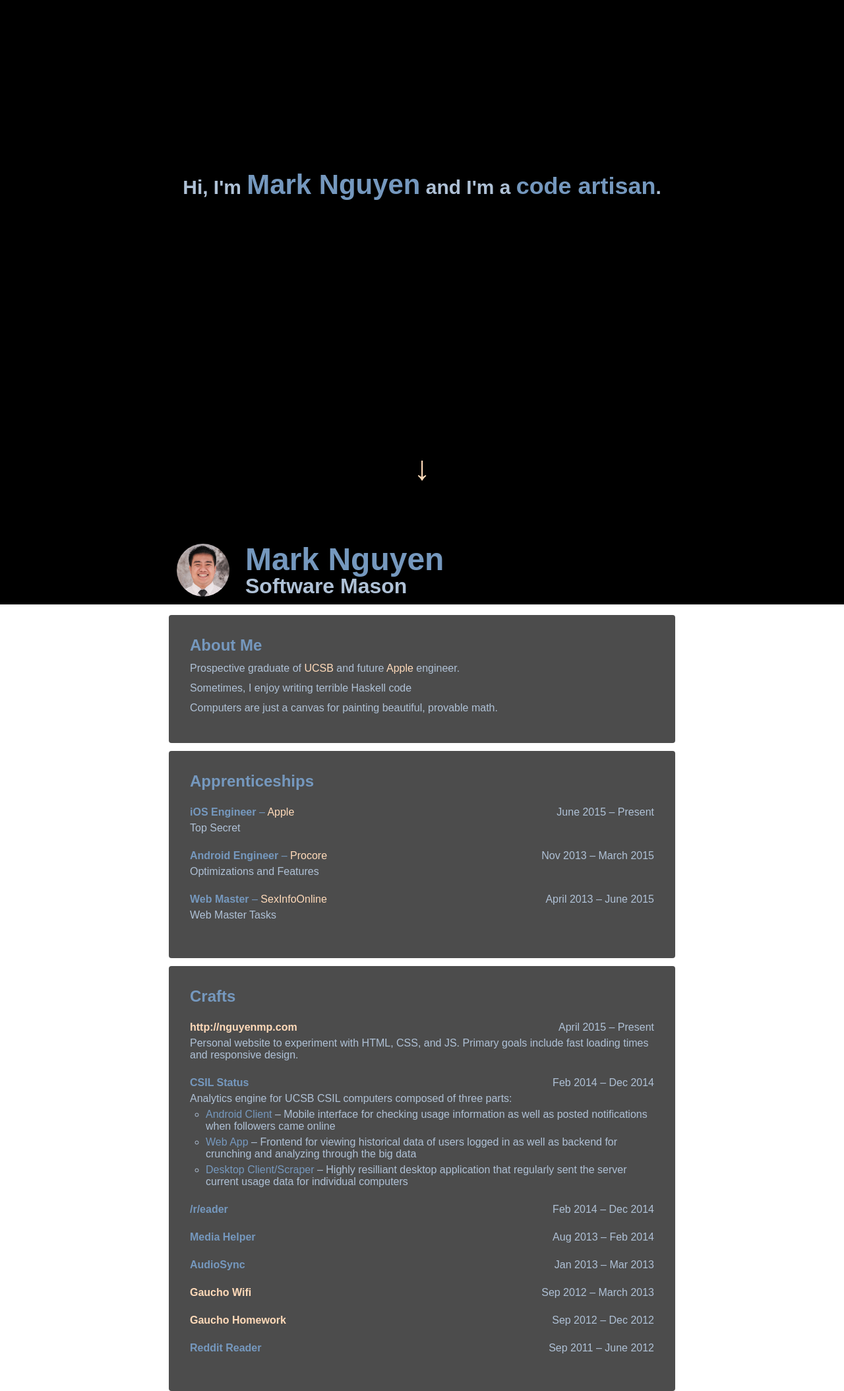
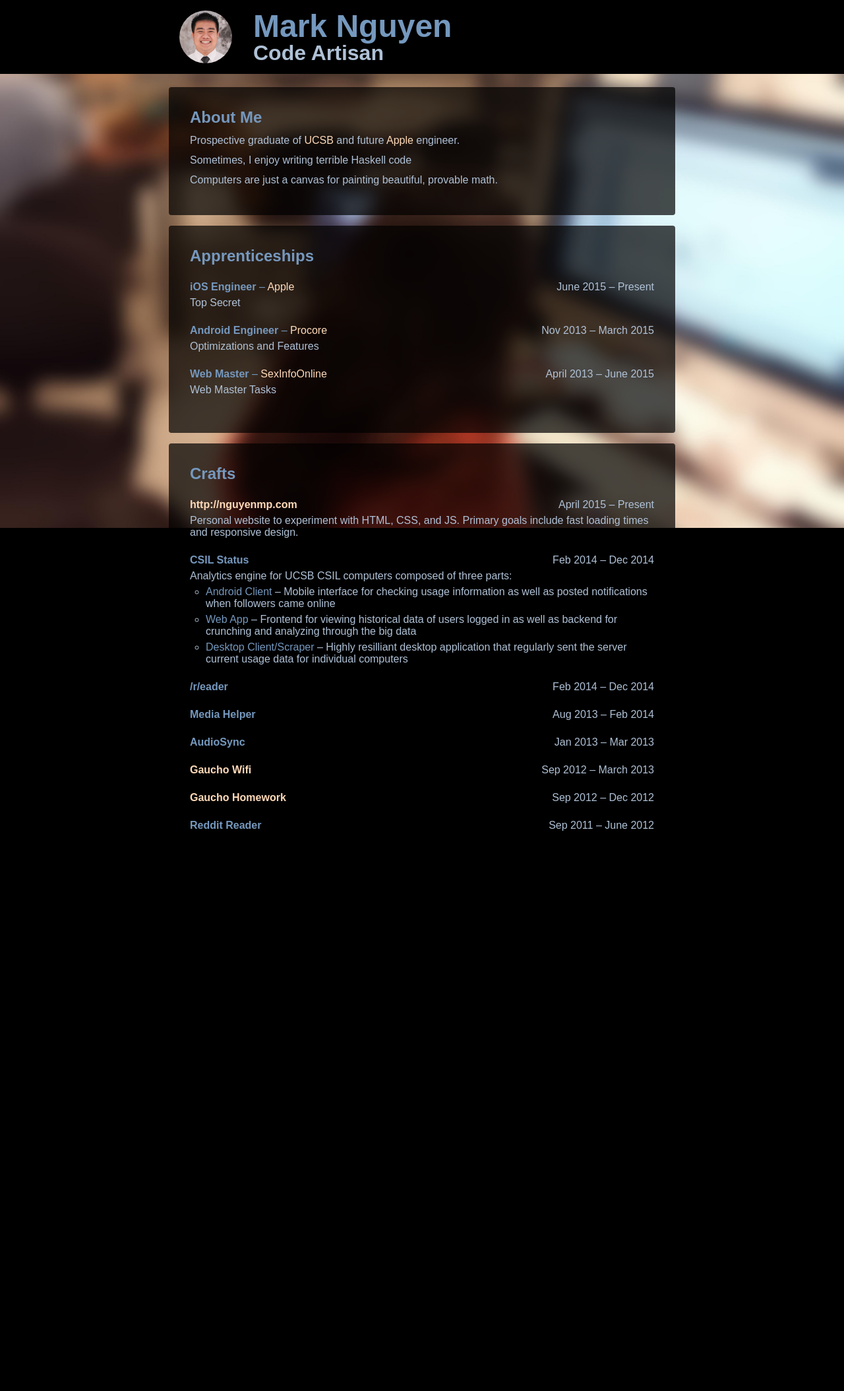
Before and after one commit to nguyenmp/mark-nguyen, a PHP site: page / in a window 1280 px wide. Shown: the whole page at 66% size. After the commit the page ends 1259 px from the top, so only its background shows below. Run offline with PHP 8.4, Linux system fonts and the light colour scheme; some libraries are stand-ins or nearby versions.

Commit message:
Removed landing page and added background fade in

```diff
--- a/index.html
+++ b/index.html
@@ -24,29 +24,22 @@
     <meta charset="UTF-8">
   </head>
   <body>
-    <div id="background" class="full-screen"></div>
+    <div id="background" class="full-screen" data-fade-in="0.5s"></div>
 
-    <section id="landing" class="full-screen">
-      <div id="landing-inner" class="content_card_inner">
-        <h3 id="landing-header" data-fade-in="0.5s">Hi, I'm <span id="landing-name">Mark Nguyen</span> and I'm a <span id="landing-title">code artisan</span>.</h3>
-        <a id="start-link" href="#title" data-fade-in="1.5s"><div id="start-button"><span id="start-button-text">&darr;</span></div></a>
-      </div>
-    </section>
-
-    <div id="content">
+    <div id="content" data-fade-in="0s">
       <div id="title_container">
         <header>
           <div id="title" class="header">
             <div id="my_face"></div>
             <div class="header_text">
               <h1 id="my_name">Mark Nguyen</h1>
-              <h2 id="my_title">Software Mason</h2>
+              <h2 id="my_title">Code Artisan</h2>
             </div>
           </div>
         </header>
       </div>
 
-      <section id="about" class="content_card" data-fade-in="0s">
+      <section id="about" class="content_card" data-fade-in="1s">
         <div class="content_card_inner">
           <header><h2>About Me</h2></header>
           <p>Prospective graduate of <a href="Http://ucsb.edu">UCSB</a> and future <a href="http://apple.com">Apple</a> engineer.</p>
@@ -55,7 +48,7 @@
         </div>
       </section>
 
-      <section id="experience" class="content_card" data-fade-in="0.5s">
+      <section id="experience" class="content_card" data-fade-in="1.5s">
         <div class="content_card_inner">
           <header><h2>Apprenticeships</h2></header>
           <ul id="list-of-companies">
@@ -78,7 +71,7 @@
         </div>
       </section>
 
-      <section id="projects" class="content_card" data-fade-in="1s">
+      <section id="projects" class="content_card" data-fade-in="2s">
         <div class="content_card_inner">
           <header><h2>Crafts</h2></header>
           <ul id="list-of-projects">
--- a/main.css
+++ b/main.css
@@ -277,6 +277,9 @@ html, body {
     -o-transform: rotate(360deg);
     transform: rotate(360deg);
     background-size: initial; } }
+body {
+  background-color: black; }
+
 #background {
   background-image: url("IMG_20150310_2139456.jpg");
   background-color: black;
@@ -288,10 +291,10 @@ html, body {
 
 .content-width, .content_card, #title {
   max-width: 768px;
-  margin: 12px auto; }
+  margin: 16px auto; }
   @media (max-width: 767px) {
     .content-width, .content_card, #title {
-      margin: 12px; } }
+      margin: 16px; } }
 
 .content_card {
   color: #AFC1D6;
@@ -362,10 +365,8 @@ p {
   text-align: center; }
 
 #title {
-  text-align: center; }
-  @media (max-width: 480px) {
-    #title {
-      margin: auto; } }
+  text-align: center;
+  margin: 0 auto; }
 
 .header {
   text-align: left; }
@@ -375,7 +376,7 @@ p {
     background-position: center;
     background-size: cover;
     border-radius: 50%;
-    margin: 12px;
+    margin: 16px;
     width: 80px;
     height: 80px;
     display: inline-block; }
@@ -391,7 +392,7 @@ p {
       background-size: initial; }
   .header .header_text {
     float: left;
-    margin: 12px;
+    margin: 16px;
     text-align: left; }
     @media (max-width: 480px) {
       .header .header_text {
--- a/scss/background.scss
+++ b/scss/background.scss
@@ -1,8 +1,12 @@
 // this sets the empty div that fills the whole screen a
 // background image and set's it behind everything else
+body {
+    background-color: $background_primary;
+}
+
 #background {
   background-image: url("IMG_20150310_2139456.jpg");
-  background-color: black;
+  background-color: $background_primary;
   background-size: cover;
   background-position: center;
 
--- a/scss/content.scss
+++ b/scss/content.scss
@@ -1,13 +1,14 @@
 $max-column-width: 768px;
+$content-margins: 16px;
 
 // This doesn't really belong here but it's
 // used by both heading and content and uses mixins::mobile
 .content-width {
     max-width: $max-column-width;
-    margin: 12px auto;
+    margin: $content-margins auto;
 
     @include mobile {
-        margin: 12px;
+        margin: $content-margins;
     }
 }
 
--- a/scss/heading.scss
+++ b/scss/heading.scss
@@ -10,10 +10,10 @@
 
     text-align: center;
 
-    @include mobile-small {
-        margin: auto;
-    }
+    margin: 0 auto;
 }
+
+$header_margin: 16px;
 
 .header {
     $header_height: 80px;
@@ -29,7 +29,7 @@
         background-position: center;
         background-size: cover;
         border-radius: 50%;
-        margin: 12px;
+        margin: $header_margin;
         width: $header_height;
         height: $header_height;
         display: inline-block;
@@ -47,7 +47,7 @@
 
     .header_text {
         float: left;
-        margin: 12px;
+        margin: $header_margin;
         text-align: left;
 
         @include mobile-small {
```
